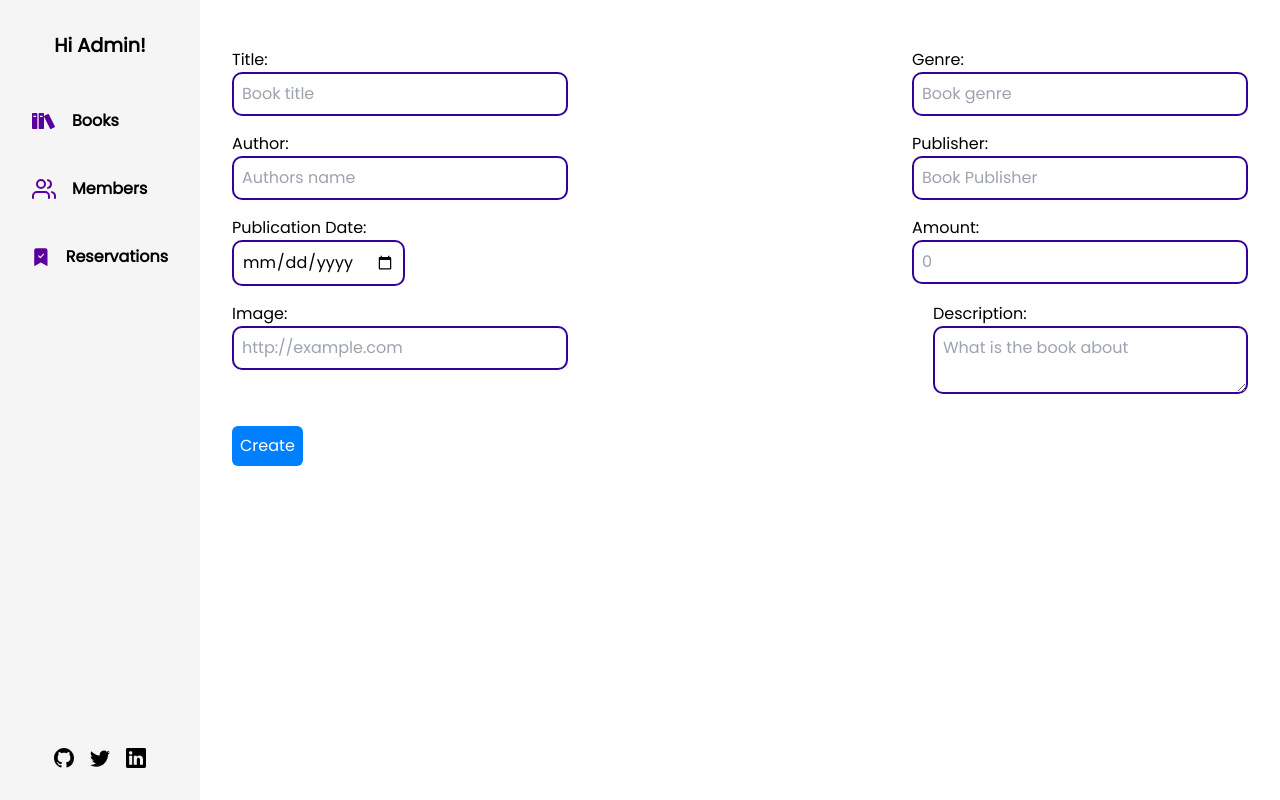
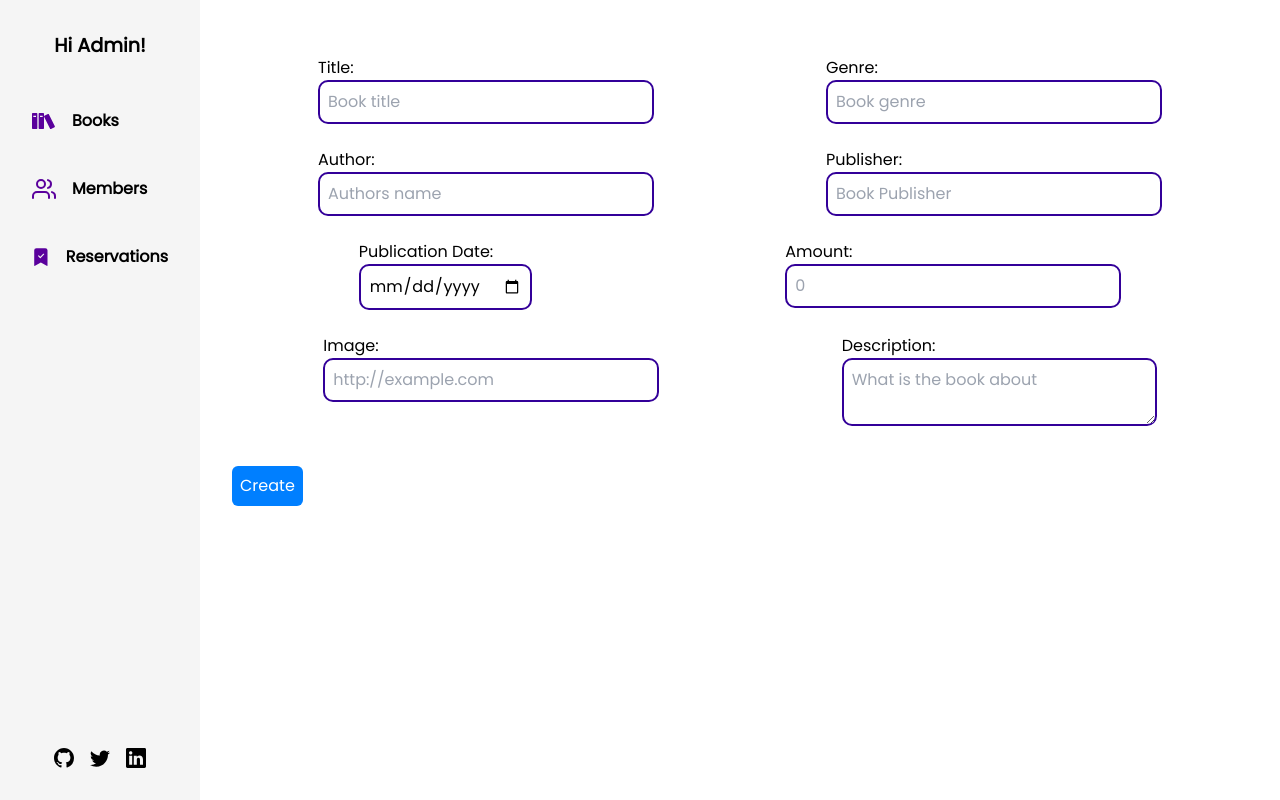
Before and after one commit to leehaney254/library_managemnt_frontend, a React (Vite) app: page /books/create in a window 1280 px wide. Built offline with nearby package versions, Linux system fonts and the light colour scheme.

Commit message:
Style: Create style for book input

```diff
--- a/src/App.css
+++ b/src/App.css
@@ -89,6 +89,12 @@ button:disabled {
   margin: 1.5rem 0;
 }
 
+.input-cards {
+  display: flex;
+  justify-content: space-around;
+  margin: 1.5rem 0;
+}
+
 @media only screen and (max-width: 640px) {
   .main_content {
     width: 100vw;
@@ -108,4 +114,9 @@ button:disabled {
     flex-direction: column;
     gap: 1rem;
   }
+
+  .input-cards {
+    flex-direction: column;
+    gap: 1rem;
+  }
 }
--- a/src/components/bookForm/BookForm.jsx
+++ b/src/components/bookForm/BookForm.jsx
@@ -79,7 +79,7 @@ const BookForm = ({ book_data }) => {
   return (
     <div>
       <form onSubmit={handleSubmit}>
-        <div className="flex justify-between my-4">
+        <div className="input-cards">
           <div className="flex flex-col">
             <label htmlFor="title">Title:</label>
             <input
@@ -111,7 +111,7 @@ const BookForm = ({ book_data }) => {
             {errors.genre && touched.genre && <p className="error_text">{errors.genre}</p>}
           </div>
         </div>
-        <div className="flex justify-between my-4">
+        <div className="input-cards">
           <div className="flex flex-col">
             <label htmlFor="author">Author:</label>
             <input
@@ -143,7 +143,7 @@ const BookForm = ({ book_data }) => {
             {errors.publisher && touched.publisher && <p className="error_text">{errors.publisher}</p>}
           </div>
         </div>
-        <div className="flex justify-between my-4">
+        <div className="input-cards">
           <div className="flex flex-col">
             <label htmlFor="publicationDate">Publication Date:</label>
             <input
@@ -175,7 +175,7 @@ const BookForm = ({ book_data }) => {
             {errors.amount && touched.amount && <p className="error_text">{errors.amount}</p>}
           </div>
         </div>
-        <div className="flex justify-between my-4">
+        <div className="input-cards">
           <div className="flex flex-col">
             <label htmlFor="image">Image:</label>
             <input
```
